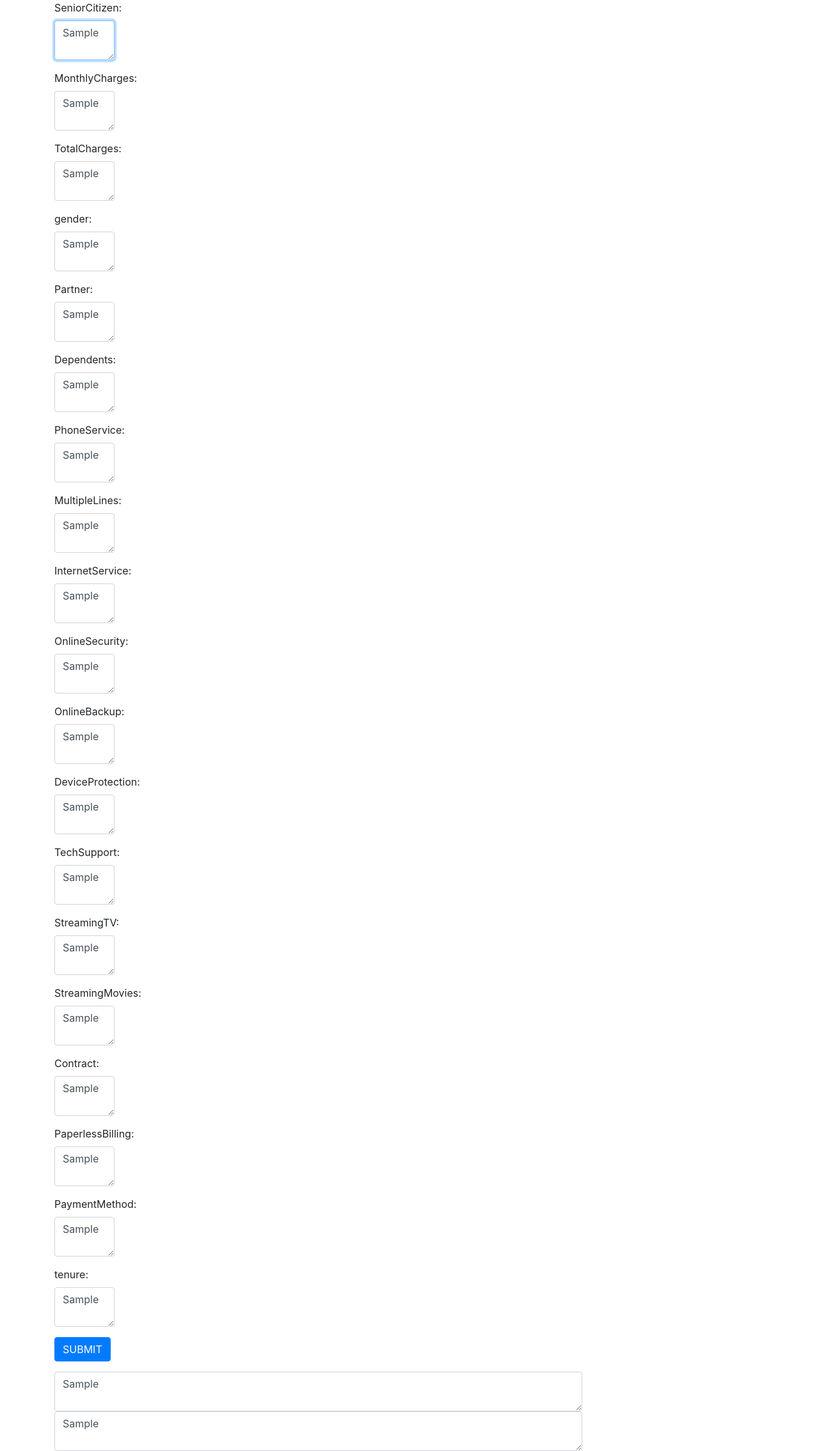
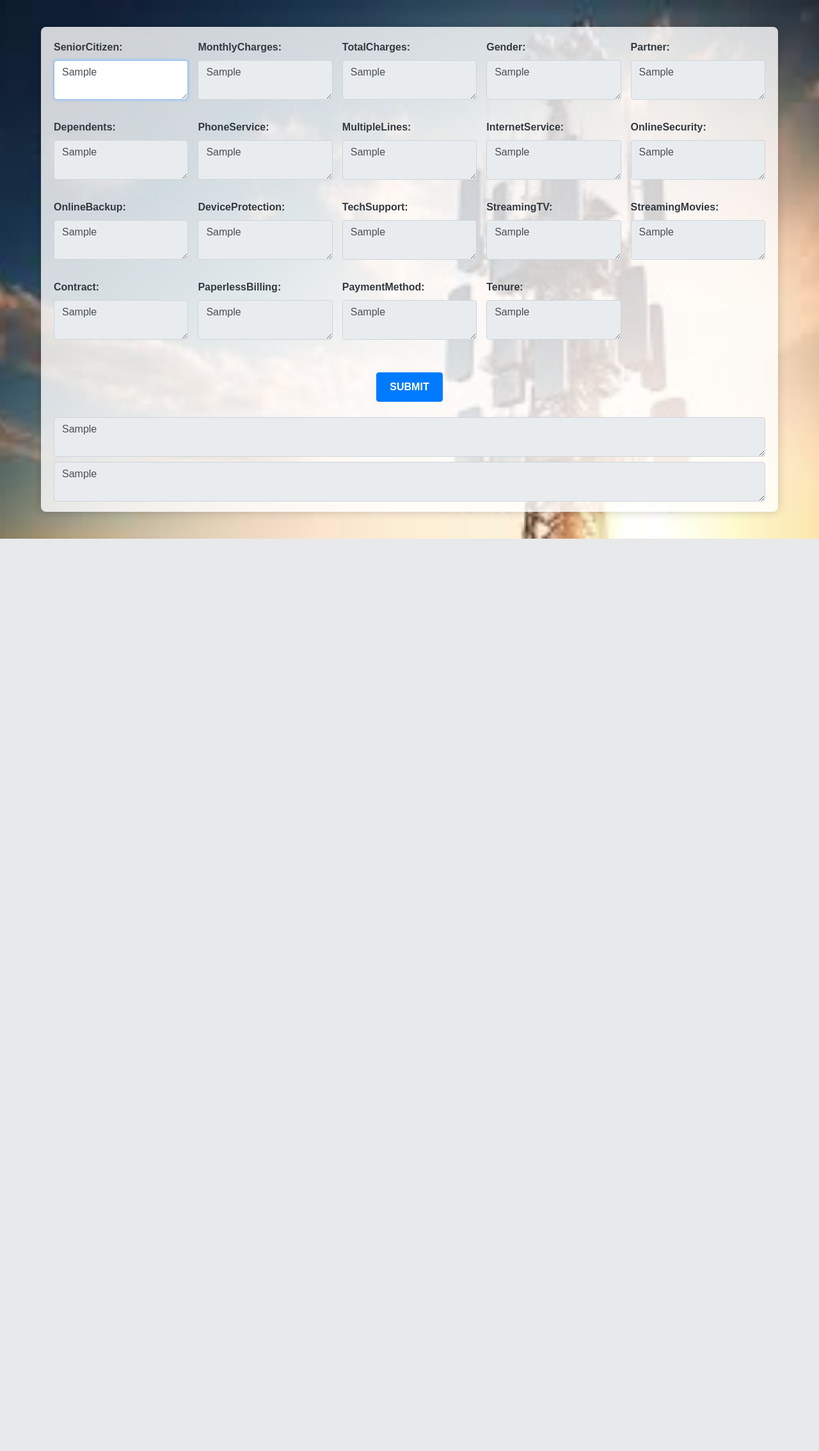
Before and after one commit to nihar7901/Churn-Prediction_Telco, a Flask app: template templates/home.html in a window 1280 px wide. Shown: the whole page at 64% size. After the commit the page ends 842 px from the top, so only its background shows below. Run offline with Flask 3, Linux system fonts and the light colour scheme; the template is opened without the code that fills it: most values are stand-ins (such as "Sample title", 1, 10 or a date in 2020); some libraries are stand-ins or nearby versions.

Commit message:
updated UI part

```diff
--- a/templates/home.html
+++ b/templates/home.html
@@ -4,101 +4,176 @@
    <script src="https://ajax.googleapis.com/ajax/libs/jquery/3.4.1/jquery.min.js"></script>
    <script src="https://cdnjs.cloudflare.com/ajax/libs/popper.js/1.14.7/umd/popper.min.js"></script>
    <script src="https://maxcdn.bootstrapcdn.com/bootstrap/4.3.1/js/bootstrap.min.js"></script>
+   <style>
+      body {
+   background-image: url('churn image.jpg'); /* Replace with your image URL */
+   background-size: cover;
+   background-position: center;
+   background-repeat: no-repeat;
+   font-family: 'Arial', sans-serif;
+   color: #ffffff; /* Ensure text is visible against the background */
+   margin: 0;
+   padding: 0;
+   height: 100vh;
+   display: flex;
+   align-items: center;
+   justify-content: center;
+   overflow: hidden; /* Prevents scrolling */
+}
+
+.container {
+   background-color: rgba(255, 255, 255, 0.8); /* Transparent background for better readability */
+   padding: 20px;
+   border-radius: 8px;
+   box-shadow: 0px 0px 15px rgba(0, 0, 0, 0.2); /* Slightly darker shadow */
+   width: 90%; /* Set to a percentage to ensure responsiveness */
+   max-width: 1200px; /* Maximum width to ensure queries are visible */
+   height: auto; /* Automatically adjust the height based on content */
+   max-height: 90vh; /* Ensure the container doesn’t overflow vertically */
+   overflow-y: auto; /* Enable vertical scrolling within the container */
+}
+
+.form-grid {
+   display: grid;
+   grid-template-columns: repeat(5, 1fr); /* 5 columns grid */
+   grid-gap: 15px; /* Adjusted grid gap */
+}
+
+.form-group label {
+   color: #343a40; /* Dark grey for labels */
+   font-weight: bold;
+}
+
+.form-control {
+   background-color: #e9ecef; /* Light grey for text areas */
+   border: 1px solid #ced4da;
+   border-radius: 4px;
+   color: #495057; /* Darker text color */
+}
+
+.form-control:focus {
+   background-color: #ffffff; /* White background on focus */
+   border-color: #80bdff;
+   box-shadow: 0 0 5px rgba(0, 123, 255, 0.25);
+}
+
+.submit-btn {
+   grid-column: 1 / -1;
+   text-align: center;
+   margin-top: 20px;
+}
+
+.btn-primary {
+   background-color: #007bff; /* Bootstrap primary color */
+   border-color: #007bff;
+   padding: 10px 20px;
+   border-radius: 4px;
+   font-size: 16px;
+   font-weight: bold;
+}
+
+.btn-primary:hover {
+   background-color: #0056b3; /* Darker shade on hover */
+   border-color: #004085;
+}
+   </style>
 </head>
 <body>
    <title>Churn Prediction</title>
    <div class="container">
-		<div class="row">
-
       <form action="http://localhost:5000/" method="POST">
-		  	<div class="col-sm-9">
-			 <div class="form-group  purple-border">
-				  <label for="comment">SeniorCitizen:</label>
-				  <textarea class="form-control" rows="2" id="query1" name="query1" rows="2" cols="5" autofocus>{{query1}}</textarea>
+         <div class="form-grid">
+            <!-- Query 1 to 5 -->
+            <div class="form-group purple-border">
+               <label for="query1">SeniorCitizen:</label>
+               <textarea class="form-control" id="query1" name="query1" rows="2" autofocus>{{query1}}</textarea>
             </div>
-			<div class="form-group  purple-border">
-				  <label for="comment">MonthlyCharges:</label>
-				  <textarea class="form-control" rows="2" id="query2" name="query2" rows="2" cols="5" autofocus>{{query2}}</textarea>
+            <div class="form-group purple-border">
+               <label for="query2">MonthlyCharges:</label>
+               <textarea class="form-control" id="query2" name="query2" rows="2" autofocus>{{query2}}</textarea>
             </div>
-			<div class="form-group  purple-border">
-				  <label for="comment">TotalCharges:</label>
-				  <textarea class="form-control" rows="2" id="query3" name="query3" rows="2" cols="5" autofocus>{{query3}}</textarea>
+            <div class="form-group purple-border">
+               <label for="query3">TotalCharges:</label>
+               <textarea class="form-control" id="query3" name="query3" rows="2" autofocus>{{query3}}</textarea>
             </div>
-			<div class="form-group  purple-border">
-				  <label for="comment">gender:</label>
-				  <textarea class="form-control" rows="2" id="query4" name="query4" rows="2" cols="5" autofocus>{{query4}}</textarea>
+            <div class="form-group purple-border">
+               <label for="query4">Gender:</label>
+               <textarea class="form-control" id="query4" name="query4" rows="2" autofocus>{{query4}}</textarea>
             </div>
-			<div class="form-group  purple-border">
-				  <label for="comment">Partner:</label>
-				  <textarea class="form-control" rows="2" id="query5" name="query5" rows="2" cols="5" autofocus>{{query5}}</textarea>
+            <div class="form-group purple-border">
+               <label for="query5">Partner:</label>
+               <textarea class="form-control" id="query5" name="query5" rows="2" autofocus>{{query5}}</textarea>
             </div>
-			<div class="form-group  purple-border">
-				  <label for="comment">Dependents:</label>
-				  <textarea class="form-control" rows="2" id="query6" name="query6" rows="2" cols="5" autofocus>{{query6}}</textarea>
+            <!-- Query 6 to 10 -->
+            <div class="form-group purple-border">
+               <label for="query6">Dependents:</label>
+               <textarea class="form-control" id="query6" name="query6" rows="2" autofocus>{{query6}}</textarea>
             </div>
-			<div class="form-group  purple-border">
-				  <label for="comment">PhoneService:</label>
-				  <textarea class="form-control" rows="2" id="query7" name="query7" rows="2" cols="5" autofocus>{{query7}}</textarea>
+            <div class="form-group purple-border">
+               <label for="query7">PhoneService:</label>
+               <textarea class="form-control" id="query7" name="query7" rows="2" autofocus>{{query7}}</textarea>
             </div>
-			<div class="form-group  purple-border">
-				  <label for="comment">MultipleLines:</label>
-				  <textarea class="form-control" rows="2" id="query8" name="query8" rows="2" cols="5" autofocus>{{query8}}</textarea>
+            <div class="form-group purple-border">
+               <label for="query8">MultipleLines:</label>
+               <textarea class="form-control" id="query8" name="query8" rows="2" autofocus>{{query8}}</textarea>
             </div>
-			<div class="form-group  purple-border">
-				  <label for="comment">InternetService:</label>
-				  <textarea class="form-control" rows="2" id="query9" name="query9" rows="2" cols="5" autofocus>{{query9}}</textarea>
+            <div class="form-group purple-border">
+               <label for="query9">InternetService:</label>
+               <textarea class="form-control" id="query9" name="query9" rows="2" autofocus>{{query9}}</textarea>
             </div>
-			<div class="form-group  purple-border">
-				  <label for="comment">OnlineSecurity:</label>
-				  <textarea class="form-control" rows="2" id="query10" name="query10" rows="2" cols="5" autofocus>{{query10}}</textarea>
+            <div class="form-group purple-border">
+               <label for="query10">OnlineSecurity:</label>
+               <textarea class="form-control" id="query10" name="query10" rows="2" autofocus>{{query10}}</textarea>
             </div>
-			<div class="form-group  purple-border">
-				  <label for="comment">OnlineBackup:</label>
-				  <textarea class="form-control" rows="2" id="query11" name="query11" rows="2" cols="5" autofocus>{{query11}}</textarea>
+            <!-- Query 11 to 15 -->
+            <div class="form-group purple-border">
+               <label for="query11">OnlineBackup:</label>
+               <textarea class="form-control" id="query11" name="query11" rows="2" autofocus>{{query11}}</textarea>
             </div>
-			<div class="form-group  purple-border">
-				  <label for="comment">DeviceProtection:</label>
-				  <textarea class="form-control" rows="2" id="query12" name="query12" rows="2" cols="5" autofocus>{{query12}}</textarea>
+            <div class="form-group purple-border">
+               <label for="query12">DeviceProtection:</label>
+               <textarea class="form-control" id="query12" name="query12" rows="2" autofocus>{{query12}}</textarea>
             </div>
-			<div class="form-group  purple-border">
-				  <label for="comment">TechSupport:</label>
-				  <textarea class="form-control" rows="2" id="query13" name="query13" rows="2" cols="5" autofocus>{{query13}}</textarea>
+            <div class="form-group purple-border">
+               <label for="query13">TechSupport:</label>
+               <textarea class="form-control" id="query13" name="query13" rows="2" autofocus>{{query13}}</textarea>
             </div>
-			<div class="form-group  purple-border">
-				  <label for="comment">StreamingTV:</label>
-				  <textarea class="form-control" rows="2" id="query14" name="query14" rows="2" cols="5" autofocus>{{query14}}</textarea>
+            <div class="form-group purple-border">
+               <label for="query14">StreamingTV:</label>
+               <textarea class="form-control" id="query14" name="query14" rows="2" autofocus>{{query14}}</textarea>
             </div>
-			<div class="form-group  purple-border">
-				  <label for="comment">StreamingMovies:</label>
-				  <textarea class="form-control" rows="2" id="query15" name="query15" rows="2" cols="5" autofocus>{{query15}}</textarea>
+            <div class="form-group purple-border">
+               <label for="query15">StreamingMovies:</label>
+               <textarea class="form-control" id="query15" name="query15" rows="2" autofocus>{{query15}}</textarea>
             </div>
-			<div class="form-group  purple-border">
-				  <label for="comment">Contract:</label>
-				  <textarea class="form-control" rows="2" id="query16" name="query16" rows="2" cols="5" autofocus>{{query16}}</textarea>
+            <!-- Query 16 to 19 -->
+            <div class="form-group purple-border">
+               <label for="query16">Contract:</label>
+               <textarea class="form-control" id="query16" name="query16" rows="2" autofocus>{{query16}}</textarea>
             </div>
-			<div class="form-group  purple-border">
-				  <label for="comment">PaperlessBilling:</label>
-				  <textarea class="form-control" rows="2" id="query17" name="query17" rows="2" cols="5" autofocus>{{query17}}</textarea>
+            <div class="form-group purple-border">
+               <label for="query17">PaperlessBilling:</label>
+               <textarea class="form-control" id="query17" name="query17" rows="2" autofocus>{{query17}}</textarea>
             </div>
-			<div class="form-group  purple-border">
-				  <label for="comment">PaymentMethod:</label>
-				  <textarea class="form-control" rows="2" id="query18" name="query18" rows="2" cols="5" autofocus>{{query18}}</textarea>
+            <div class="form-group purple-border">
+               <label for="query18">PaymentMethod:</label>
+               <textarea class="form-control" id="query18" name="query18" rows="2" autofocus>{{query18}}</textarea>
             </div>
-			<div class="form-group  purple-border">
-				  <label for="comment">tenure:</label>
-				  <textarea class="form-control" rows="2" id="query19" name="query19" rows="2" cols="5" autofocus>{{query19}}</textarea>
+            <div class="form-group purple-border">
+               <label for="query19">Tenure:</label>
+               <textarea class="form-control" id="query19" name="query19" rows="2" autofocus>{{query19}}</textarea>
+            </div>
+            <!-- Submit Button -->
+            <div class="submit-btn">
+               <button type="submit" class="btn btn-primary" name="submit">SUBMIT</button>
             </div>
          </div>
-			<div class="col-sm-3">
-			<button type="submit" class="btn btn-primary" name="submit">SUBMIT</button>
-			</div>
       </form>
-		  </div>
-
-		<div class="row">
-			<div class="col-sm-9">
-			<textarea class="form-control" rows="2" id="comment" name="query6" rows="2" cols="5" autofocus>{{output1}}</textarea>
-			<textarea class="form-control" rows="2" id="comment" name="query7" rows="2" cols="5" autofocus>{{output2}}</textarea>
+      <!-- Output Section -->
+      <div class="row mt-4">
+         <div class="col-sm-12">
+            <textarea class="form-control" rows="2" id="output1" name="output1" rows="2" autofocus>{{output1}}</textarea>
+            <textarea class="form-control mt-2" rows="2" id="output2" name="output2" rows="2" autofocus>{{output2}}</textarea>
          </div>
       </div>
    </div>
```
Also changed, not shown: templates/churn image.jpg (added). Lines whose indentation alone changed are shown as unchanged.
